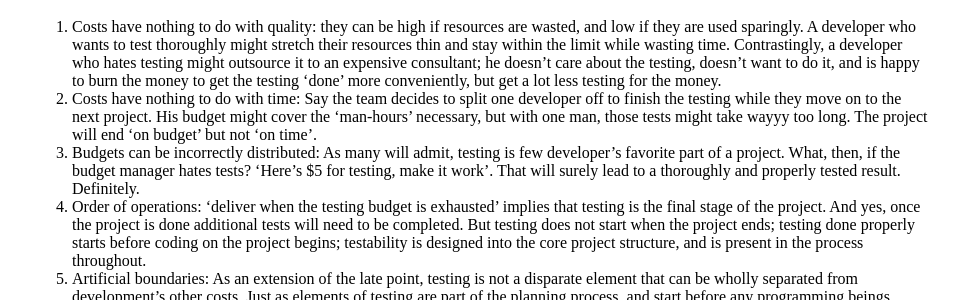
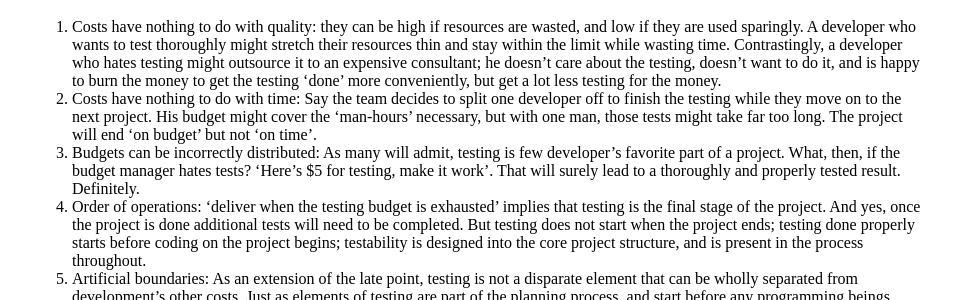
Before and after one commit to Quintuplin/quintuplin.github.io, a Jekyll site: the page built from _posts/2019-09-23-Chapter-8.md, in a window 1280 px wide. Shown: the part 905-1205 px from the top of the page, without its empty margins (160-1119 px from the left). Built offline with Jekyll 4.4.1, drawn with Linux system fonts in a browser that asks for light colours; comment, search, counter and statistics services are not loaded.

Commit message:
Update 2019-09-23-Chapter-8.md

```diff
--- a/_posts/2019-09-23-Chapter-8.md
+++ b/_posts/2019-09-23-Chapter-8.md
@@ -12,7 +12,7 @@ Gary is a guy who works at a remote wilderness weather station. He is currently
 
 The implications of a limited-budget test system are generally negative. It's an unethical (or at best ethically ignorant) system, due to it's complete disregard for the quality of testing, instead reducing it to a simple number. It is also in ineffective way to structure testing because:
 1. Costs have nothing to do with quality: they can be high if resources are wasted, and low if they are used sparingly. A developer who wants to test thoroughly might stretch their resources thin and stay within the limit while wasting time. Contrastingly, a developer who hates testing might outsource it to an expensive consultant; he doesn't care about the testing, doesn't want to do it, and is happy to burn the money to get the testing 'done' more conveniently, but get a lot less testing for the money.
-2. Costs have nothing to do with time: Say the team decides to split one developer off to finish the testing while they move on to the next project. His budget might cover the 'man-hours' necessary, but with one man, those tests might take wayyy too long. The project will end 'on budget' but not 'on time'.
+2. Costs have nothing to do with time: Say the team decides to split one developer off to finish the testing while they move on to the next project. His budget might cover the 'man-hours' necessary, but with one man, those tests might take far too long. The project will end 'on budget' but not 'on time'.
 3. Budgets can be incorrectly distributed: As many will admit, testing is few developer's favorite part of a project. What, then, if the budget manager hates tests? 'Here's $5 for testing, make it work'. That will surely lead to a thoroughly and properly tested result. Definitely.
 4. Order of operations: 'deliver when the testing budget is exhausted' implies that testing is the final stage of the project. And yes, once the project is done additional tests will need to be completed. But testing does not start when the project ends; testing done properly starts before coding on the project begins; testability is designed into the core project structure, and is present in the process throughout.
 5. Artificial boundaries: As an extension of the late point, testing is not a disparate element that can be wholly separated from development's other costs. Just as elements of testing are part of the planning process, and start before any programming beings, testing should also be a continuous process to validate and verify the project *as it proceeds*. A consequence of the *7 +- 2* quality of humanity is that we're likely to lose track of details once things have piled up and become too large; **this means making tests while one still understands the tested material**. To achieve this, many tests will have to be done *while* coding, and will thus blend with core programming 'budgeting'. And in so doing, the budgets for 'testing' and 'everything else' become inextricably intertwined and time sheets start getting really complicated. Perhaps a solution might be to build testing in, instead
```
